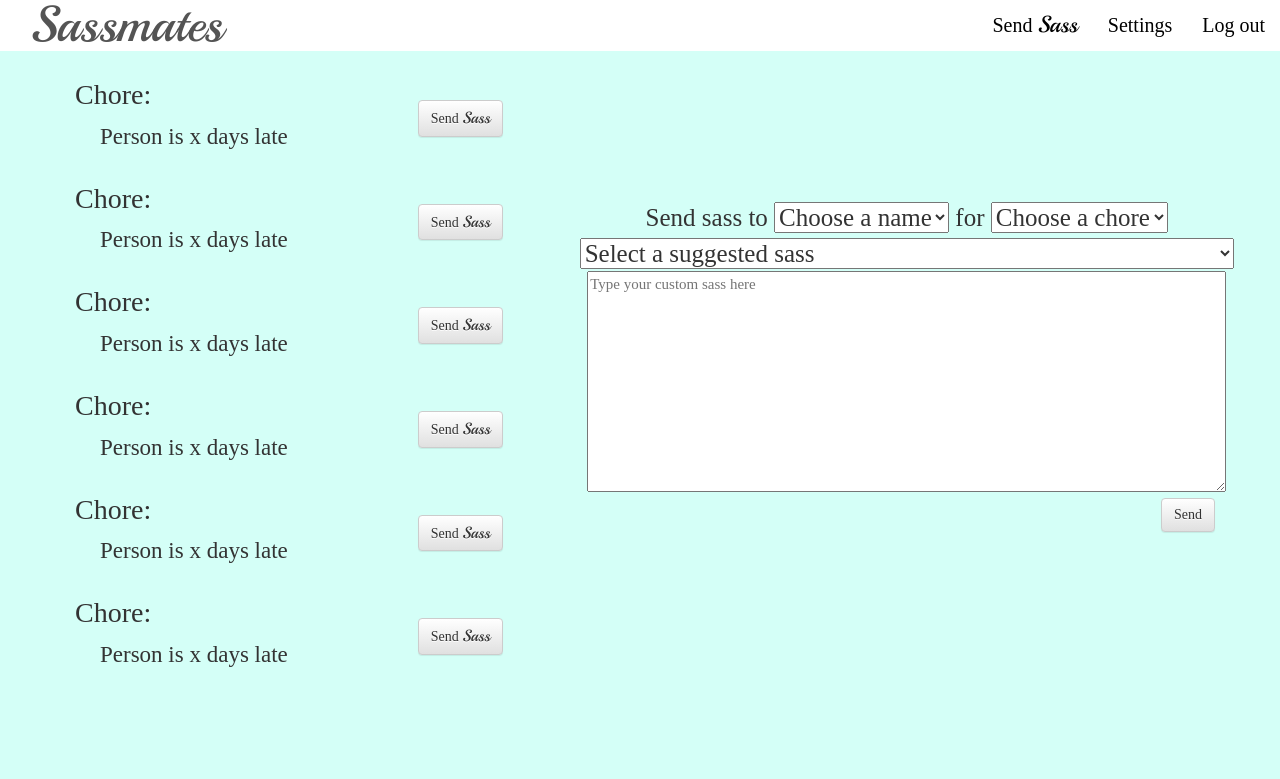
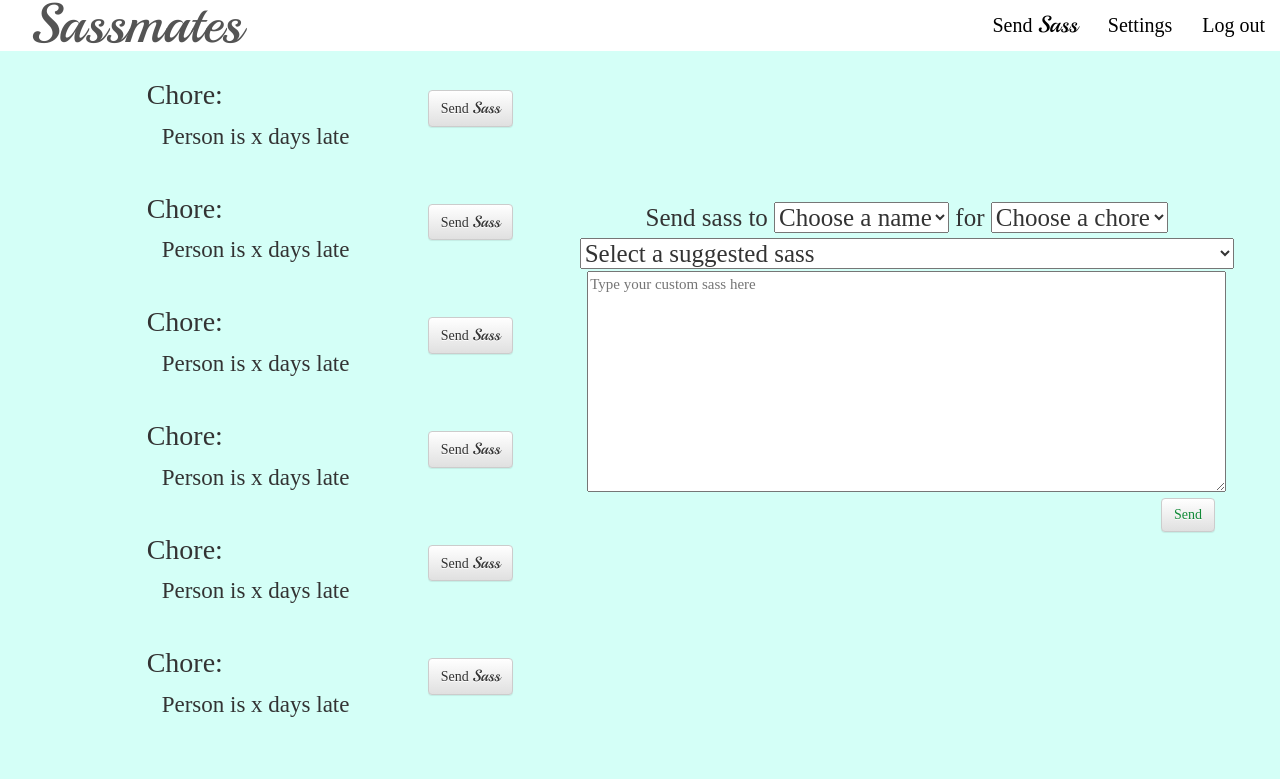
Before and after one commit to nioushajafari/Sassmates, a Flask app: page /sendSass in a window 1280 px wide. Shown: the top 779 px of the page. Run offline with Flask 2, Linux system fonts and the light colour scheme; some libraries are stand-ins or nearby versions; some web fonts are replaced.

Commit message:
finished home page

```diff
--- a/static/style.css
+++ b/static/style.css
@@ -19,7 +19,7 @@ nav {
 }
 .navbar-brand {
     font-family: 'Playball';
-    font-size: 50px;
+    font-size: 55px;
     color: #000000;
     padding-left: 30px;
 }
@@ -33,6 +33,13 @@ nav {
 .navSass {
     font-family: 'Playball';
     font-size: 23px;
+}
+#apt {
+    text-align: left;
+    font-size: 15px;
+    margin: 0;
+    padding: 0;
+    margin-left: 60px;
 }
 #list {
     position: absolute;
@@ -51,26 +58,32 @@ nav {
     color: black;
 }
 #container {
-    padding-right: 30px;
-    width: 600px;
-    height: 600px;
-    margin: 0 auto;
+    padding-right: 75px;
+    margin-right: 75px;
+    width: 550px;
+    height: 550px;
 }
 #mychores {
     text-align: center;
 }
 h1 {
     font-size: 30px;
-    padding: 10px;
+    padding-top: 50px;
 }
-h2 {
+.choreIcon {
     font-size: 25px;
+    color: #000000;
+}
+.choreIcon:hover {
+    text-decoration: none;
+    color: #545454;
 }
 p {
     font-size: 15px;
+    padding-bottom: 10px;
 }
 .chores {
-    margin-top: 75px;
+    text-align: center;
 }
 input[type=checkbox]
 {
@@ -84,17 +97,16 @@ input[type=checkbox]
 h3 {
     font-size: 28px;
     display: inline-block;
-    margin-left: 35px;
 }
-button {
+.btn {
     display: inline-block;
-    margin: 40px;
     float: right;
+    margin: 30px;
 }
 .tab {
-    margin-left: 60px;
+    margin-left: 15px;
     font-size: 23px;
-    display: inline-block;
+
 }
 form {
     margin: 0;
@@ -106,4 +118,5 @@ form {
 #send {
     margin: 0;
     margin-right: 50px;
+    color: #128A38;
 }
--- a/templates/sendSass.html
+++ b/templates/sendSass.html
@@ -38,7 +38,7 @@
         <!-- The class creates a margin and sets the following text/pictures at the center-->
         <div class="container-fluid">
             <div class="row">
-                <div class="col-md-5" id="list">
+                <div class="col-md-4 col-md-offset-1" id="list">
                     <h3>Chore:</h3>
                     <button type="button" class="btn btn-default">Send <span class="sass">Sass</span></button>
                     <p class="tab">Person is x days late</p>
```
Also changed, not shown: templates/index.html (+9 -6 lines).
